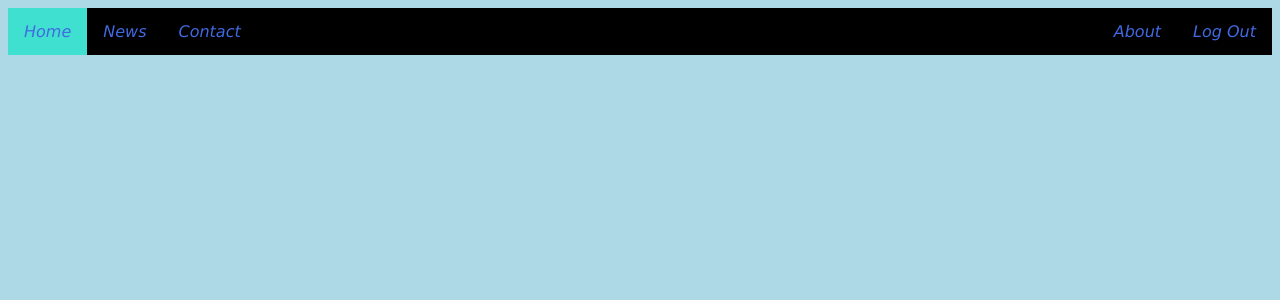
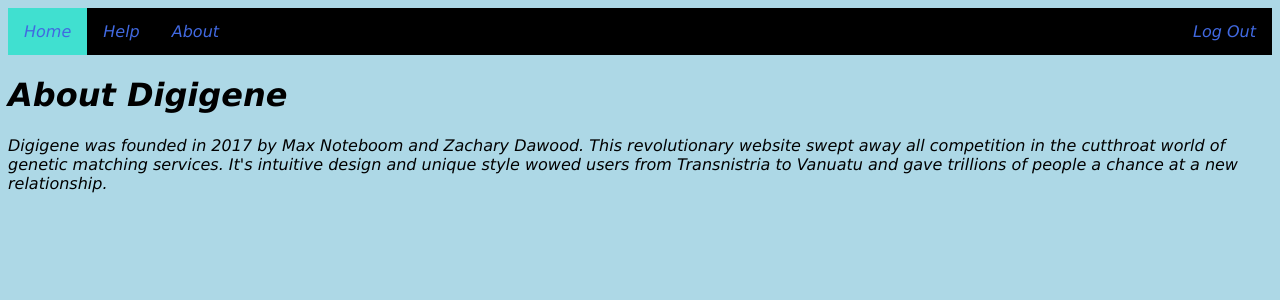
Before and after one commit to Zachd101/Digigene, a PHP site: page /Digigene/About.php in a window 1280 px wide. Shown: the top 300 px of the page. Run offline with PHP 8.4, Linux system fonts and the light colour scheme.

Commit message:
Update to About and Help page

```diff
--- a/About.php
+++ b/About.php
@@ -12,7 +12,9 @@ include "Navbar.php";
 
 ?>
 
+<h1>About Digigene</h1>
 
+<p>Digigene was founded in 2017 by Max Noteboom and Zachary Dawood. This revolutionary website swept away all competition in the cutthroat world of genetic matching services. It's intuitive design and unique style wowed users from Transnistria to Vanuatu and gave trillions of people a chance at a new relationship.</p>
 
 </body>
 </html>
--- a/Navbar.php
+++ b/Navbar.php
@@ -10,10 +10,9 @@
 
 <ul>
   <li><a class="active" href="http://localhost:8888/Digigene/Home.php">Home</a></li>
-  <li><a href="#news">News</a></li>
-  <li><a href="#contact">Contact</a></li>
+  <li><a href="http://localhost:8888/Digigene/Help.php">Help</a></li>
   <li style="float:right"><a href="http://localhost:8888/Digigene/Login.php">Log Out</a></li>
-  <li style="float:right"><a href="http://localhost:8888/Digigene/About.php">About</a></li>
+  <li><a href="http://localhost:8888/Digigene/About.php">About</a></li>
 </ul>
 
 
```
Also changed, not shown: Help.php (added, +19 -0 lines).
